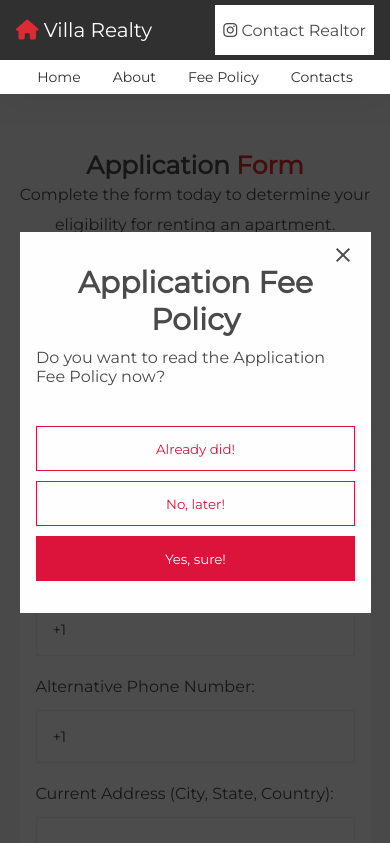
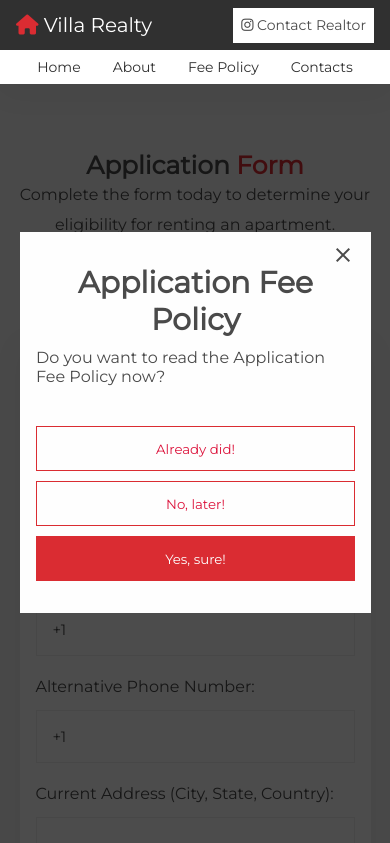
Before and after one commit to Gift-Jackson/villa-star, a plain HTML site: page templates/application.html in a window 390 px wide. Shown: the top 843 px of the page. Drawn offline with nearby package versions, Linux system fonts and the light colour scheme.

Commit message:
Add files via upload

```diff
--- a/css/style.css
+++ b/css/style.css
@@ -393,6 +393,7 @@ footer p {
     text-align: left;
     background-color: var(--white);
     padding: 1rem;
+    box-shadow: 0 10px 30px rgba(0, 0, 0, .05);
 }
 
 .form-container form {
@@ -494,7 +495,7 @@ label {
     padding: 2rem 1rem;
     position: relative;
     transform: scale(0);
-    animation: modal .2s linear .2s forwards;
+    animation: modal .2s linear 1s forwards;
 }
 
 @keyframes modal {
@@ -520,19 +521,19 @@ label {
 }
 
 .overlay .modal .btns .close-btn {
-    border: 1px solid crimson;
+    border: 1px solid var(--main-color);
     background-color: transparent;
     color: crimson;
 }
 
 .overlay .modal .btns .open-btn {
     border: 0;
-    background-color: crimson;
+    background-color: var(--main-color);
     color: #fefefe;
 }
 
 .overlay .modal .btns .open-btn:hover {
-    filter: brightness(80%);
+    background-color: var(--black);
 }
 
 .overlay .modal .close {
@@ -541,33 +542,8 @@ label {
     right: 1rem;
     cursor: pointer;
 }
-
-
-@media screen and (max-width:460px) {
-    .overlay .modal {
-        width: 90%;
-    }
-
-    .overlay .modal .btns {
-        flex-direction: column;
-        align-items: center;
-        justify-content: unsafe;
-        gap: 10px;
-    }
-
-    .overlay .modal .btns button {
-        padding: unset;
-        width: 100%;
-        height: 45px;
-    }
-
-    .overlay .modal h1 {
-        font-size: 30px;
-    }
-
-    .rentals-form {
-        width: 100%;
-    }
+.overlay .modal .close:hover{
+    color: var(--main-color);
 }
 
 
@@ -605,6 +581,13 @@ label {
 }
 
 @media screen and (max-width:672px) {
+    .header-layer-1{
+        height: 50px;
+    }
+    .header-layer-1 a button{
+        height: 35px;
+        font-size: 14px;
+    }
     .hero-content {
         width: 90%;
     }
@@ -681,4 +664,30 @@ label {
         height: 40px;
         width: 100%;
     }
+    .overlay .modal {
+        width: 90%;
+    }
+
+    .overlay .modal .btns {
+        flex-direction: column;
+        align-items: center;
+        justify-content: unsafe;
+        gap: 10px;
+    }
+
+    .overlay .modal .btns button {
+        padding: unset;
+        width: 100%;
+        height: 45px;
+    }
+
+    .overlay .modal h1 {
+        font-size: 30px;
+    }
+
+    .rentals-form {
+        width: 100%;
+    }.brand{
+        font-size: 17;
+    }
 }
--- a/templates/application.html
+++ b/templates/application.html
@@ -238,6 +238,11 @@
     </script>
 
     <script>
+        var canvas = document.getElementById('signature-pad');
+        var signaturePad = new SignaturePad(canvas);
+    </script>
+
+    <script>
         const overlay = document.querySelector(".overlay");
         const closeBtn = document.querySelectorAll(".close-btn");
         const openBtn = document.querySelector(".open-btn");
```
Also changed, not shown: index.html (+2 -2 lines), contact.html (line endings or trailing spaces).
